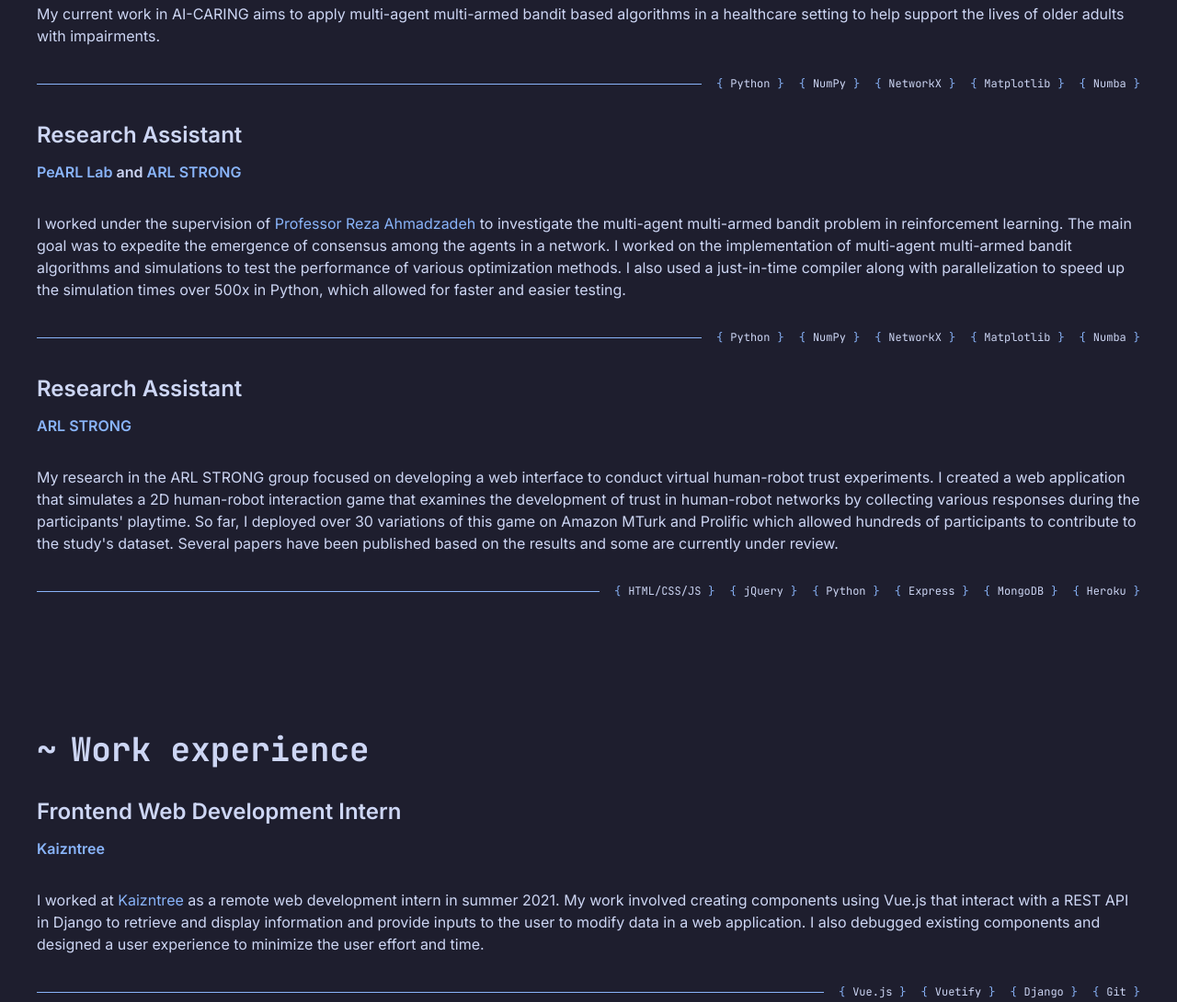
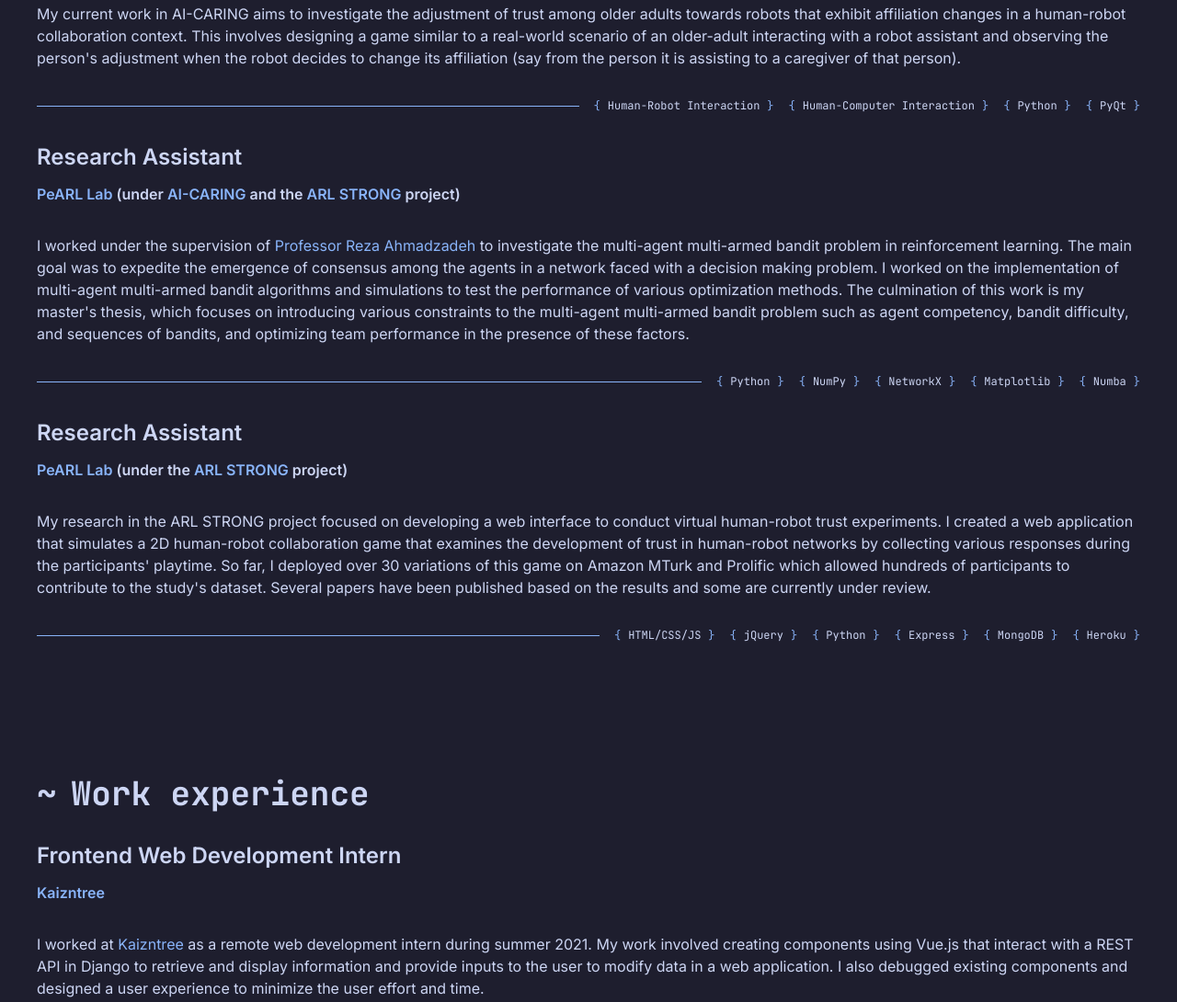
Before and after one commit to mokotturu/portfolio-website, a website built with Vite: page index.html in a window 1280 px wide. Shown: the part 1629-2719 px from the top of the page at 92% size. Built offline with nearby package versions, Linux system fonts and the light colour scheme.

Commit message:
modified research experience descriptions and updated publications

```diff
--- a/index.html
+++ b/index.html
@@ -126,15 +126,17 @@
 						class="hover:underline text-accent-1">AI-CARING</a>
 				</h4>
 			</div>
-			<p>My current work in AI-CARING aims to apply multi-agent multi-armed bandit based algorithms in a
-				healthcare setting to help support the lives of older adults with impairments.</p>
+			<p>My current work in AI-CARING aims to investigate the adjustment of trust among older adults towards
+				robots that exhibit affiliation changes in a human-robot collaboration context. This involves designing
+				a game similar to a real-world scenario of an older-adult interacting with a robot assistant and
+				observing the person's adjustment when the robot decides to change its affiliation (say from the
+				person it is assisting to a caregiver of that person).</p>
 			<ul
 				class="flex justify-end gap-4 before:content-[''] before:border-t-[1px] before:border-t-accent-1 before:flex-1 before:relative before:top-1/2 before:left-0 before:translate-y-1/2 before:transform-gpu child:whitespace-nowrap child:before:content-['{'] child:after:content-['}'] child:before:pr-2 child:after:pl-2 child:before:text-accent-1 child:after:text-accent-1 flex-wrap font-mono text-xs">
+				<li>Human-Robot Interaction</li>
+				<li>Human-Computer Interaction</li>
 				<li>Python</li>
-				<li>NumPy</li>
-				<li>NetworkX</li>
-				<li>Matplotlib</li>
-				<li>Numba</li>
+				<li>PyQt</li>
 			</ul>
 			</div>
 
@@ -143,24 +145,33 @@
 					<h3 class="text-2xl font-semibold">Research Assistant</h3>
 					<h4 class="font-semibold mt-3">
 						<a href="https://www.pearl-robotics.com/" target="_blank" rel="noreferrer noopener"
-							class="hover:underline text-accent-1">PeARL Lab</a>
-						and
+							class="hover:underline text-accent-1">
+							PeARL Lab</a>
+						(under
 						<a href="https://arlstrong-uml.netlify.app/" target="_blank" rel="noreferrer noopener"
-							class="hover:underline text-accent-1">ARL STRONG</a>
+							class="hover:underline text-accent-1">
+							AI-CARING</a>
+						and the
+						<a href="https://arlstrong-uml.netlify.app/" target="_blank" rel="noreferrer noopener"
+							class="hover:underline text-accent-1">
+							ARL STRONG</a>
+						project)
 					</h4>
 				</div>
-				<p>I worked under the supervision of <a class="hover:underline text-accent-1"
-						href="https://www.uml.edu/sciences/computer-science/faculty/ahmadzadeh-reza.aspx"
-						target="_blank" rel="noreferrer noopener">Professor Reza Ahmadzadeh</a> to investigate the
-					multi-agent multi-armed
-					bandit problem in reinforcement learning. The main goal was to expedite the emergence of consensus
-					among
-					the agents in a network. I worked on the implementation of multi-agent multi-armed bandit algorithms
-					and
-					simulations to test the performance of various optimization methods. I also used a just-in-time
-					compiler
-					along with parallelization to speed up the simulation times over 500x in Python, which allowed for
-					faster and easier testing.</p>
+				<p>I worked under the supervision of <a class="hover:underline
+				text-accent-1" href="https://www.uml.edu/sciences/computer-science/faculty/ahmadzadeh-reza.aspx" target="_blank"
+						rel="noreferrer noopener">Professor Reza
+						Ahmadzadeh</a> to investigate the multi-agent multi-armed bandit
+					problem in reinforcement learning. The main goal was to expedite
+					the emergence of consensus among the agents in a network faced
+					with a decision making problem. I worked on the implementation
+					of multi-agent multi-armed bandit algorithms and simulations to
+					test the performance of various optimization methods. The
+					culmination of this work is my master's thesis, which focuses on
+					introducing various constraints to the multi-agent multi-armed
+					bandit problem such as agent competency, bandit difficulty, and
+					sequences of bandits, and optimizing team performance in the
+					presence of these factors.</p>
 				<ul
 					class="flex justify-end gap-4 before:content-[''] before:border-t-[1px] before:border-t-accent-1 before:flex-1 before:relative before:top-1/2 before:left-0 before:translate-y-1/2 before:transform-gpu child:whitespace-nowrap child:before:content-['{'] child:after:content-['}'] child:before:pr-2 child:after:pl-2 child:before:text-accent-1 child:after:text-accent-1 flex-wrap font-mono text-xs">
 					<li>Python</li>
@@ -175,19 +186,28 @@
 				<div>
 					<h3 class="text-2xl font-semibold">Research Assistant</h3>
 					<h4 class="font-semibold mt-3">
+						<a href="https://www.pearl-robotics.com/" target="_blank" rel="noreferrer noopener"
+							class="hover:underline text-accent-1">
+							PeARL Lab</a>
+						(under the
 						<a href="https://arlstrong-uml.netlify.app/" target="_blank" rel="noreferrer noopener"
-							class="hover:underline text-accent-1">ARL STRONG</a>
+							class="hover:underline text-accent-1">
+							ARL STRONG</a>
+						project)
 					</h4>
 				</div>
 				<p>
-					My research in the ARL STRONG group focused on developing a web interface to conduct virtual
-					human-robot
-					trust experiments. I created a web application that simulates a 2D human-robot interaction game that
-					examines the development of trust in human-robot networks by collecting various responses during the
-					participants' playtime. So far, I deployed over 30 variations of this game on Amazon MTurk and
-					Prolific which allowed hundreds of participants to contribute to the study's dataset. Several papers
-					have been published based on the
-					results and some are currently under review.
+					My research in the ARL STRONG project focused on developing
+					a web interface to conduct virtual human-robot trust
+					experiments. I created a web application that simulates a 2D
+					human-robot collaboration game that examines the development
+					of trust in human-robot networks by collecting various
+					responses during the participants' playtime. So far, I
+					deployed over 30 variations of this game on Amazon MTurk and
+					Prolific which allowed hundreds of participants to
+					contribute to the study's dataset. Several papers have been
+					published based on the results and some are currently under
+					review.
 				</p>
 				<ul
 					class="flex justify-end gap-4 before:content-[''] before:border-t-[1px] before:border-t-accent-1 before:flex-1 before:relative before:top-1/2 before:left-0 before:translate-y-1/2 before:transform-gpu child:whitespace-nowrap child:before:content-['{'] child:after:content-['}'] child:before:pr-2 child:after:pl-2 child:before:text-accent-1 child:after:text-accent-1 flex-wrap font-mono text-xs">
@@ -214,13 +234,14 @@
 					</h4>
 				</div>
 				<p>I worked at <a class="hover:underline text-accent-1" href="https://kaizntree.com" target="_blank"
-						rel="noreferrer noopener">Kaizntree</a> as a remote web development intern in summer 2021. My
-					work
-					involved creating components using Vue.js that interact with a REST API in Django to retrieve
-					and
-					display information and provide inputs to the user to modify data in a web application. I also
-					debugged
-					existing components and designed a user experience to minimize the user effort and time.</p>
+						rel="noreferrer
+				noopener">Kaizntree</a> as a remote web development intern
+					during summer 2021. My work involved creating components using
+					Vue.js that interact with a REST API in Django to retrieve and
+					display information and provide inputs to the user to modify
+					data in a web application. I also debugged existing components
+					and designed a user experience to minimize the user effort and
+					time.</p>
 				<ul
 					class="flex justify-end gap-4 before:content-[''] before:border-t-[1px] before:border-t-accent-1 before:flex-1 before:relative before:top-1/2 before:left-0 before:translate-y-1/2 before:transform-gpu child:whitespace-nowrap child:before:content-['{'] child:after:content-['}'] child:before:pr-2 child:after:pl-2 child:before:text-accent-1 child:after:text-accent-1 flex-wrap font-mono text-xs">
 					<li>Vue.js</li>
@@ -237,12 +258,28 @@
 
 			<h3 class="text-2xl font-semibold">Accepted</h3>
 			<div class="publication-item flex flex-col justify-between gap-8 rounded-lg">
-				<div>
+				<div class="flex flex-col justify-between gap-2">
+					<a class="inline-block text-xl text-accent-1 font-semibold hover:underline"
+						href="https://dl.acm.org/doi/pdf/10.1145/3651992" target="_blank" rel="noreferrer noopener">Do
+						Humans Trust Robots that Violate moral trust?</a>
+					<p>Zahra Rezaei Khavas, Monish Reddy Kotturu, Paul Robinette, S. Reza Ahmadzadeh</p>
+					<p class="text-light-secondary">ACM Transactions on Human-Robot Interaction (HRI) 2024</p>
+				</div>
+				<ul
+					class="flex justify-end gap-4 before:content-[''] before:border-t-[1px] before:border-t-accent-1 before:flex-1 before:relative before:top-1/2 before:left-0 before:translate-y-1/2 before:transform-gpu child:whitespace-nowrap child:before:content-['{'] child:after:content-['}'] child:before:pr-2 child:after:pl-2 child:before:text-accent-1 child:after:text-accent-1 flex-wrap font-mono text-xs">
+					<li>Human-Centered Computing</li>
+					<li>Human-Robot Interaction</li>
+					<li>Human-Robot Trust</li>
+				</ul>
+			</div>
+			<div class="publication-item flex flex-col justify-between gap-8 rounded-lg">
+				<div class="flex flex-col justify-between gap-2">
 					<a class="inline-block mb-2 text-xl text-accent-1 font-semibold hover:underline"
 						href="https://doi.org/10.17706/jsw.18.3.117-129" target="_blank" rel="noreferrer noopener">The
 						Effect of Performance-Based Compensation on Crowdsourced Human-Robot Interaction Experiments</a>
-					<p>Zahra Rezaei Khavas, Monish Reddy Kotturu, Russell Purkins, S. Reza Ahmadzadeh, Paul Robinette
+					<p>Zahra Rezaei Khavas, Monish Reddy Kotturu, Russell Perkins, S. Reza Ahmadzadeh, Paul Robinette
 					</p>
+					<p class="text-light-secondary">Journal of Software (JSW) 2023</p>
 				</div>
 				<ul
 					class="flex justify-end gap-4 before:content-[''] before:border-t-[1px] before:border-t-accent-1 before:flex-1 before:relative before:top-1/2 before:left-0 before:translate-y-1/2 before:transform-gpu child:whitespace-nowrap child:before:content-['{'] child:after:content-['}'] child:before:pr-2 child:after:pl-2 child:before:text-accent-1 child:after:text-accent-1 flex-wrap font-mono text-xs">
@@ -251,13 +288,14 @@
 				</ul>
 			</div>
 			<div class="publication-item flex flex-col justify-between gap-8 rounded-lg">
-				<div>
+				<div class="flex flex-col justify-between gap-2">
 					<a class="inline-block mb-2 text-xl text-accent-1 font-semibold hover:underline"
 						href="https://doi.org/10.1007/978-3-031-24670-8_56" target="_blank"
 						rel="noreferrer noopener">The
 						Reason for an Apology Matters for Robot Trust Repair</a>
 					<p>Russell Perkins, Zahra Rezaei Khavas, Kalvin McCallum, Monish Reddy Kotturu, Paul
 						Robinette</p>
+					<p class="text-light-secondary">International Conference on Social Robotics (ICSR) 2022</p>
 				</div>
 				<ul
 					class="flex justify-end gap-4 before:content-[''] before:border-t-[1px] before:border-t-accent-1 before:flex-1 before:relative before:top-1/2 before:left-0 before:translate-y-1/2 before:transform-gpu child:whitespace-nowrap child:before:content-['{'] child:after:content-['}'] child:before:pr-2 child:after:pl-2 child:before:text-accent-1 child:after:text-accent-1 flex-wrap font-mono text-xs">
@@ -270,16 +308,17 @@
 
 			<h3 class="text-2xl font-semibold mt-8">Under review</h3>
 			<div class="publication-item flex flex-col justify-between gap-8 rounded-lg">
-				<div>
+				<div class="flex flex-col justify-between gap-2">
 					<p class="inline-block mb-2 text-xl font-semibold">Do
-						Humans Trust Robots that Violate Moral-Trust?</p>
-					<p>Zahra Rezaei Khavas, Monish Reddy Kotturu, Paul Robinette, S. Reza Ahmadzadeh
-					</p>
+						Humans Have Different Expectations Regarding Humans and Robots' Morality?</a>
+					<p>Zahra Rezaei Khavas, Monish Reddy Kotturu, Paul Robinette</p>
+					<p class="text-light-secondary">IEEE International Conference on Robot and Human Interactive
+						Communication (IEEE RO-MAN) 2024</p>
 				</div>
 				<ul
 					class="flex justify-end gap-4 before:content-[''] before:border-t-[1px] before:border-t-accent-1 before:flex-1 before:relative before:top-1/2 before:left-0 before:translate-y-1/2 before:transform-gpu child:whitespace-nowrap child:before:content-['{'] child:after:content-['}'] child:before:pr-2 child:after:pl-2 child:before:text-accent-1 child:after:text-accent-1 flex-wrap font-mono text-xs">
-					<li>Human-Centered Computing</li>
 					<li>Human-Robot Interaction</li>
+					<li>Human-Robot Collaboration</li>
 					<li>Human-Robot Trust</li>
 				</ul>
 			</div>
--- a/tailwind.config.cjs
+++ b/tailwind.config.cjs
@@ -9,6 +9,7 @@ module.exports = {
     extend: {
       colors: {
         "light-primary": "#cdd6f4",
+        "light-secondary": "#a6adc8",
         "dark-primary": "#1e1e2e",
         "dark-secondary": "#11111b",
         "accent-1": "#89b4fa",
```
